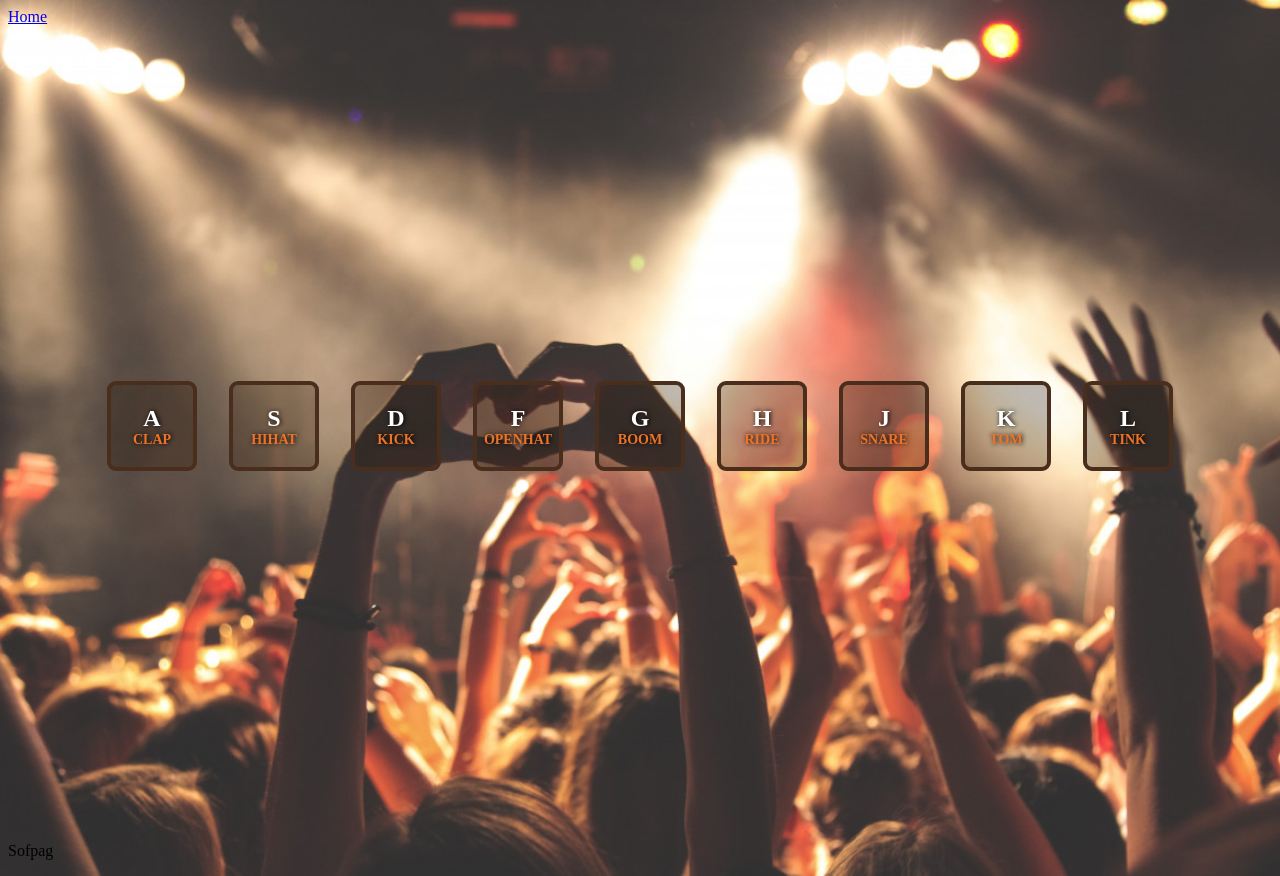
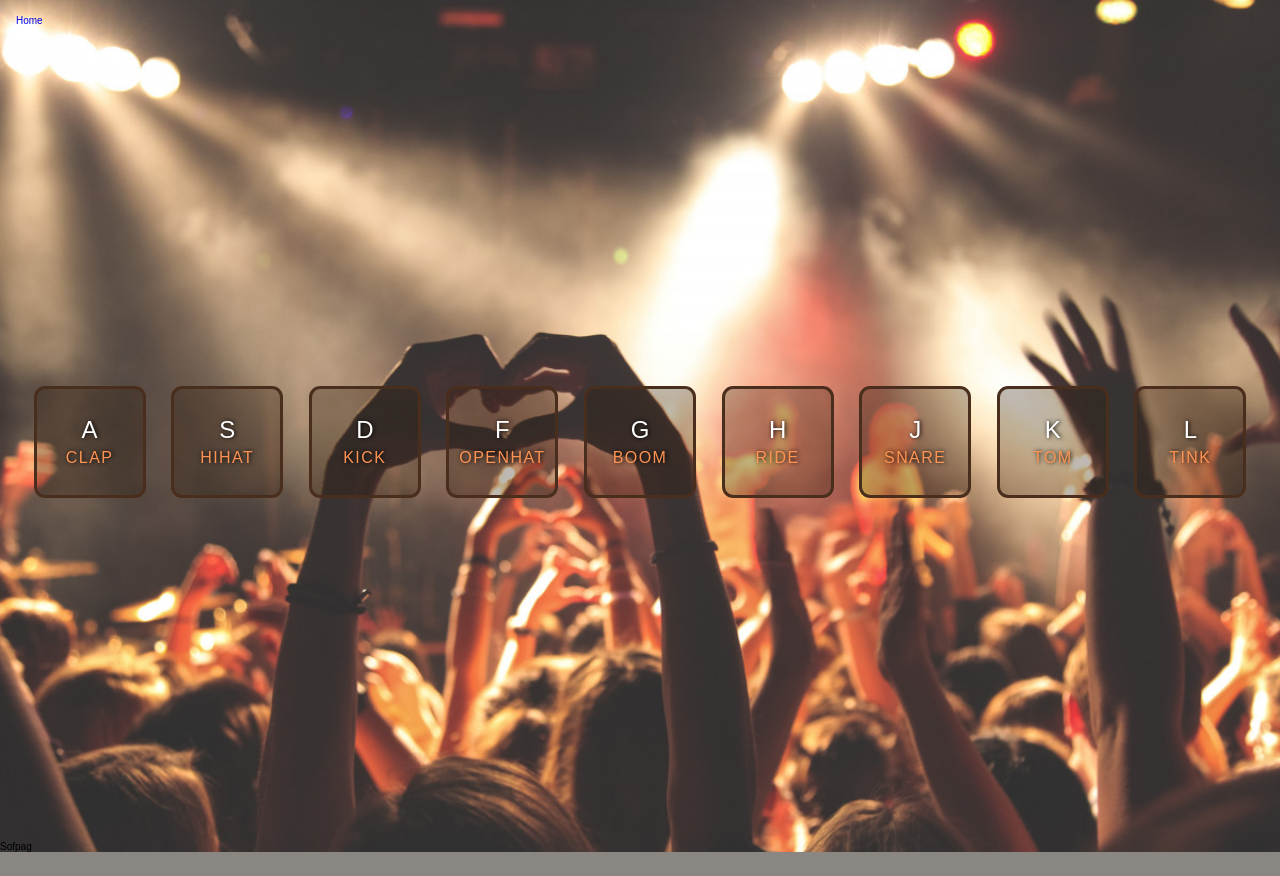
Before and after one commit to sofpag/javascript30, a plain HTML site: page 01-drum-kit/drum-kit.html in a window 1280 px wide. After the commit the page ends 852 px from the top, so only its background shows below. Drawn offline with Linux system fonts and the light colour scheme.

Commit message:
improve style

```diff
--- a/01-drum-kit/drum-kit.css
+++ b/01-drum-kit/drum-kit.css
@@ -4,13 +4,27 @@
 
 body {
     background-image: url("../img/concert.jpg");
-    background-color: #82828a;
+    background-color: #8a8682;
     background-repeat: repeat;
     background-size: cover;
+    font-size: 10px;
+    font-family: sans-serif;
 }
+
+.buttom-home {
+    display: inline-block;
+    margin: 1rem;
+
+}
+
+.buttom-home a {
+    text-decoration: none;
+}
+
 
 .keys {
     display: flex;
+    flex: 1; /*Let all the flexible items be the same length, regardless of its content:*/
     min-height: 100vh;
     align-items: center;
     justify-content: center;
@@ -21,28 +35,35 @@ body {
     display: flex;
     flex-direction: column;
     justify-content: center;
-    min-width: 90px;
-    height: 90px;
-    margin: 1rem;
-    border: 4px solid hsl(22, 43%, 20%);
+    width: 7rem;
+    height: 7rem;
+    margin: .8rem;
+}
+
+.key {
+    border: 3px solid hsl(22, 43%, 20%);
     border-radius: 10%;
+    padding: 0.5rem;
     transition: all 0.07s; /*ni idea esto*/
     background-color: hsla(21, 59%, 11%, 0.301);
     color:hsl(0, 0%, 100%);
     text-align: center;
-    text-transform: uppercase;
-    text-shadow: 1px 0 5px black;
-    font-weight: 900;
+    text-shadow: 1px 0 4px black;
     font-size: 1.5rem;
 }
 
-.key span {
-    color:hsl(23, 84%, 54%);
-    font-size: 14px;
+.sound {
+    margin-top: .5rem;
+    font-size: 1rem;
+    text-transform: uppercase;
+    letter-spacing: .09rem;
+    color: hsl(23, 100%, 66%);
 }
 
 .playing {
     transform: scale(1.1);
-    border-color:hsl(51, 94%, 50%);
-    color:hsl(51, 94%, 50%);
+    border: 4px solid #fff2c1;
+    box-shadow: 0 0 1rem #fff2c1;
+    color: #fff2c1;
+    font-weight: 700;
 }
--- a/01-drum-kit/drum-kit.html
+++ b/01-drum-kit/drum-kit.html
@@ -4,12 +4,14 @@
         <meta charset="UTF-8">
         <meta http-equiv="X-UA-Compatible" content="IE=edge">
         <meta name="viewport" content="width=device-width, initial-scale=1.0">
-        <title>Document</title>
+        <title>Drum Kit</title>
+        <link rel="stylesheet" href="../reset.css">
         <link rel="stylesheet" href="./drum-kit.css">
     </head>
     <body>
-        <a href="../index.html">Home</a>
-
+        <p class="buttom-home">
+            <a href="../index.html">Home</a>
+        </p>
         <main class="keys">
             <div data-key="65" class="key">
                 <kdb>A</kdb>
--- /dev/null
+++ b/reset.css
@@ -0,0 +1,48 @@
+/* http://meyerweb.com/eric/tools/css/reset/
+   v2.0 | 20110126
+   License: none (public domain)
+*/
+
+html, body, div, span, applet, object, iframe,
+h1, h2, h3, h4, h5, h6, p, blockquote, pre,
+a, abbr, acronym, address, big, cite, code,
+del, dfn, em, img, ins, kbd, q, s, samp,
+small, strike, strong, sub, sup, tt, var,
+b, u, i, center,
+dl, dt, dd, ol, ul, li,
+fieldset, form, label, legend,
+table, caption, tbody, tfoot, thead, tr, th, td,
+article, aside, canvas, details, embed,
+figure, figcaption, footer, header, hgroup,
+menu, nav, output, ruby, section, summary,
+time, mark, audio, video {
+	margin: 0;
+	padding: 0;
+	border: 0;
+	font-size: 100%;
+	font: inherit;
+	vertical-align: baseline;
+}
+/* HTML5 display-role reset for older browsers */
+article, aside, details, figcaption, figure,
+footer, header, hgroup, menu, nav, section {
+	display: block;
+}
+body {
+	line-height: 1;
+}
+ol, ul {
+	list-style: none;
+}
+blockquote, q {
+	quotes: none;
+}
+blockquote:before, blockquote:after,
+q:before, q:after {
+	content: '';
+	content: none;
+}
+table {
+	border-collapse: collapse;
+	border-spacing: 0;
+}
```
Also changed, not shown: index.html (+2 -1 lines).
